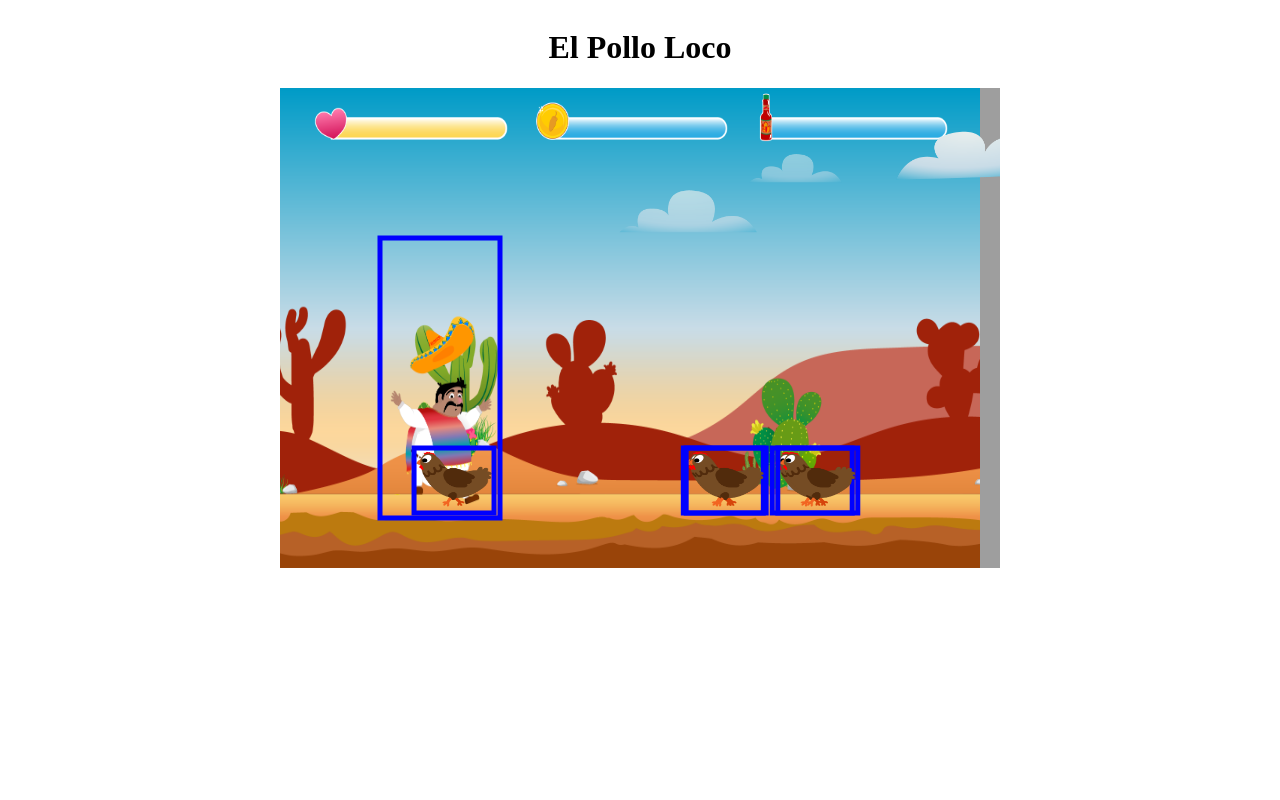
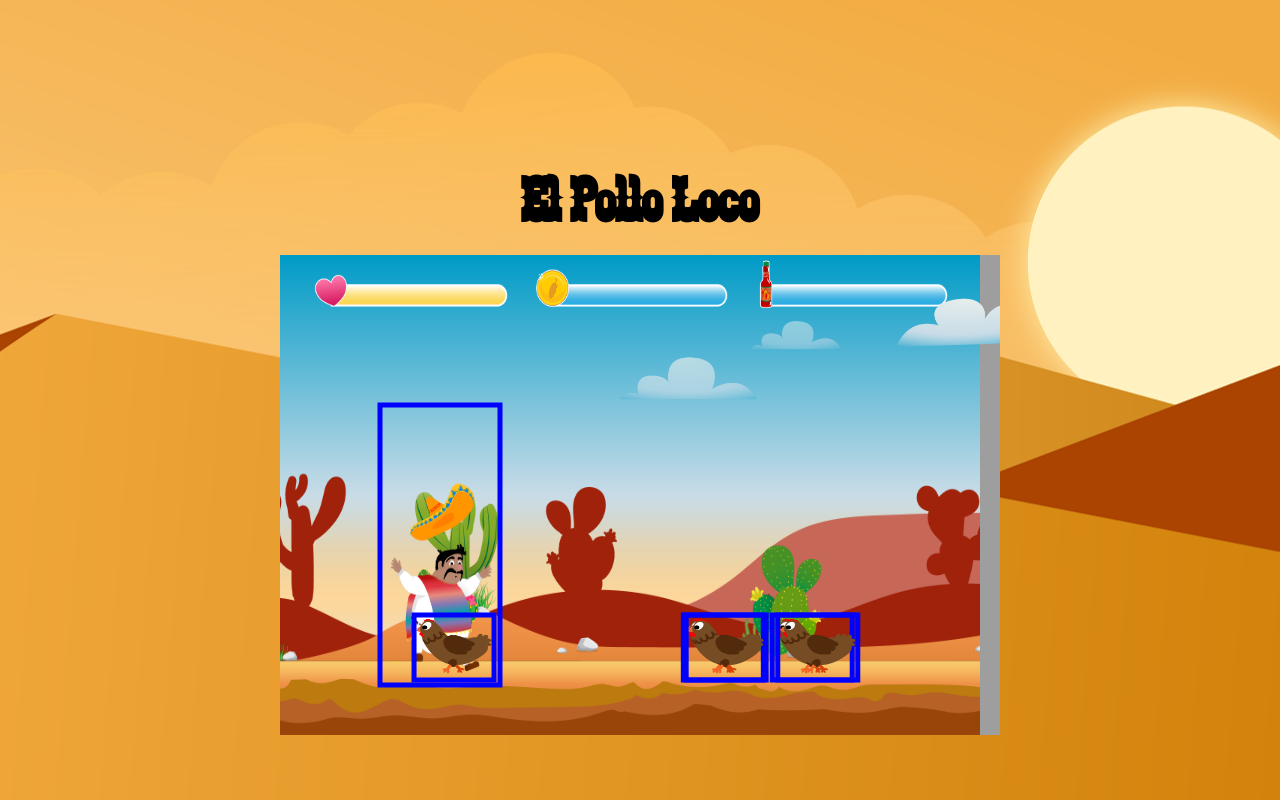
Before and after one commit to SvenWeigel/ElPolloLoco, a plain HTML site: page index.html in a window 1280 px wide. Drawn offline with Linux system fonts and the light colour scheme.

Commit message:
add backgound img and fonts

```diff
--- a/index.html
+++ b/index.html
@@ -23,8 +23,9 @@
     <script src="js/game.js"></script>
   </head>
   <body onload="init()">
+    <div id="position-canvas">
     <h1>El Pollo Loco</h1>
-
     <canvas id="canvas" width="720" height="480"> </canvas>
+      </div>
   </body>
 </html>
--- a/style.css
+++ b/style.css
@@ -1,9 +1,32 @@
+@font-face {
+    font-family: 'zabras';
+    src: url('fonts/Zabars.ttf') format('truetype');
+}
+
 body {
     display: flex;
     flex-direction: column;
     align-items: center;
+    justify-content: center;
+    font-family: 'zabras', Arial, Helvetica, sans-serif;
+    background-image: url('assets/img/desert.png');
+    background-position: center;
 }
 
 canvas {
     background-color: black;
+    display: block;
 }
+
+#position-canvas {
+    display: flex;
+    flex-direction: column;
+    align-items: center;
+    justify-content: center;
+    margin-top: 120px;
+}
+
+h1 {
+    font-size: 64px;
+    margin-bottom: 20px;
+}
```
Also changed, not shown: assets/img/desert.png (added), fonts/Zabars.ttf (added).
